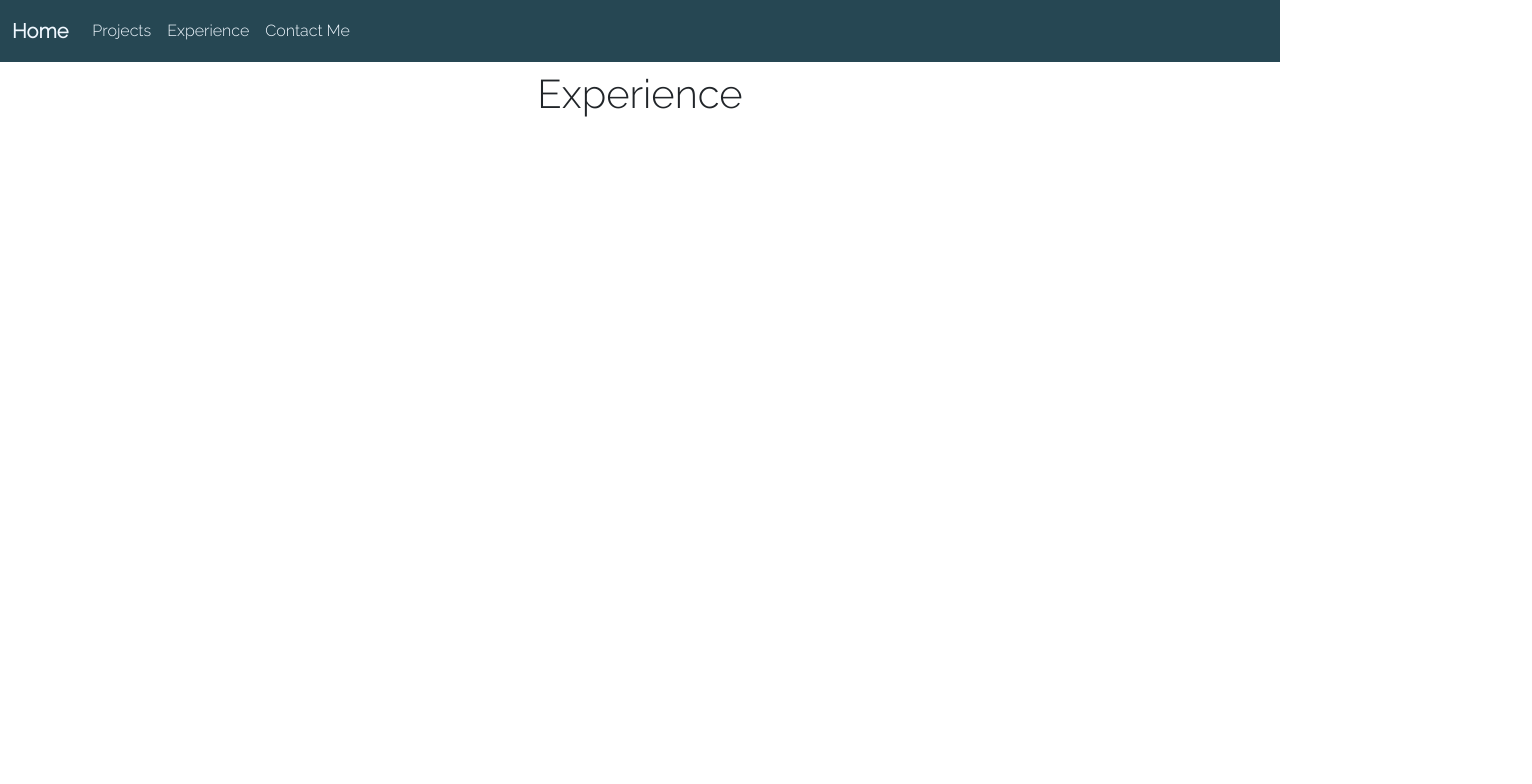
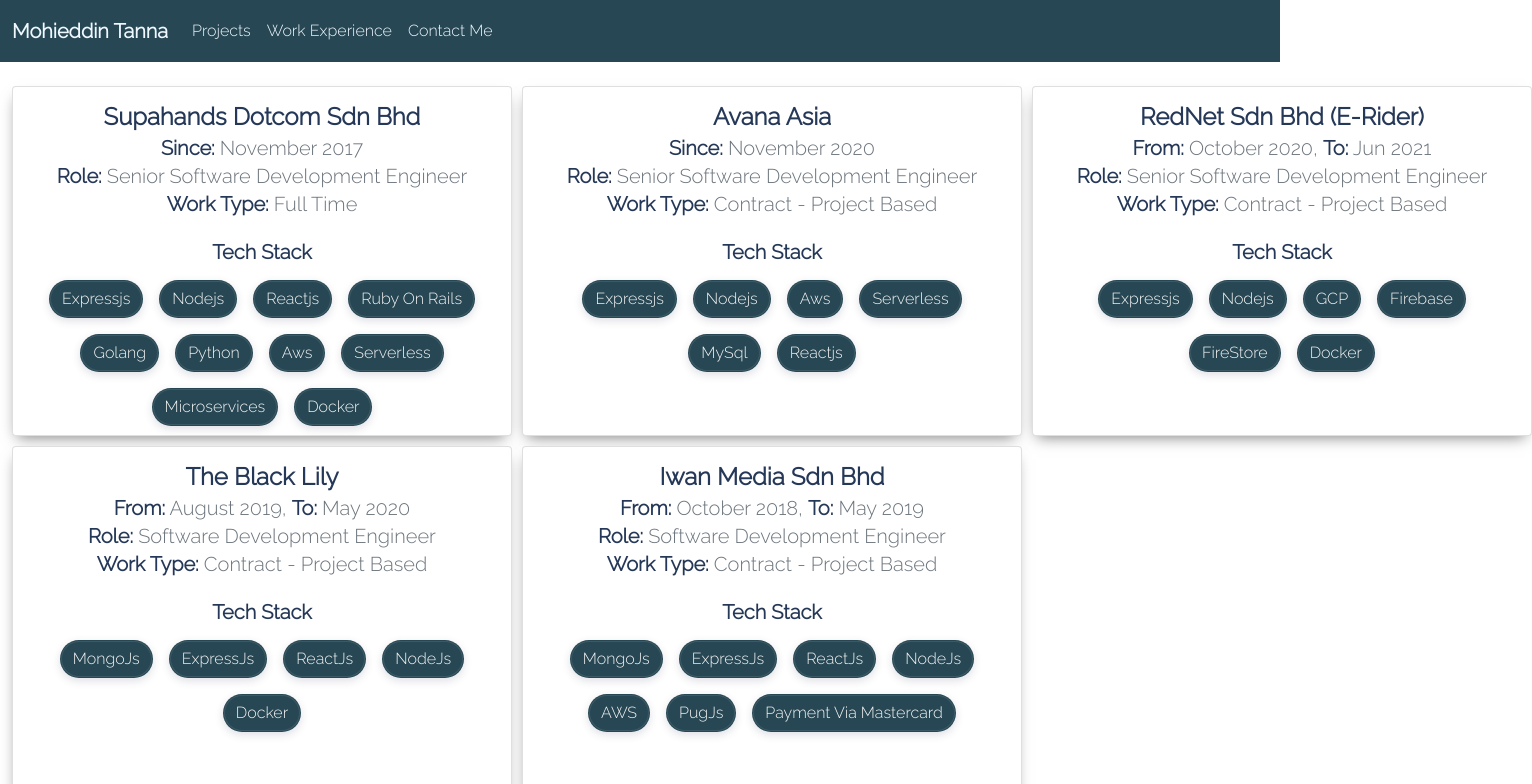
Before and after one commit to mohie93/portfolio, a React (Create React App) app: page /experience in a window 1280 px wide. Shown: the top 784 px of the page, 1532 px wide, since content can reach past the window. Built offline with nearby package versions, Linux system fonts and the light colour scheme.

Commit message:
Added Stuffs

```diff
--- a/package.json
+++ b/package.json
@@ -7,6 +7,7 @@
     "@testing-library/jest-dom": "^5.11.4",
     "@testing-library/react": "^11.1.0",
     "@testing-library/user-event": "^12.1.10",
+    "framer-motion": "^4.1.17",
     "gh-pages": "^3.1.0",
     "react": "^17.0.2",
     "react-dom": "^17.0.2",
--- a/public/index.html
+++ b/public/index.html
@@ -9,7 +9,8 @@
     <link href="https://cdn.jsdelivr.net/npm/bootstrap@5.0.1/dist/css/bootstrap.min.css" rel="stylesheet"
           integrity="sha384-+0n0xVW2eSR5OomGNYDnhzAbDsOXxcvSN1TPprVMTNDbiYZCxYbOOl7+AMvyTG2x" crossorigin="anonymous">
     <link href="https://fonts.googleapis.com/css2?family=Raleway:wght@300&display=swap" rel="stylesheet">
-    <title>Mohie Portfolio</title>
+    <script src="https://use.fontawesome.com/0db15e2c85.js"></script>
+    <title>Mohieddin Tanna</title>
 </head>
 <body>
 <noscript>You need to enable JavaScript to run this app.</noscript>
--- a/src/App.js
+++ b/src/App.js
@@ -1,19 +1,20 @@
-import {Route, Switch, BrowserRouter as Router} from 'react-router-dom'
-import Navbar from "./components/Navbar";
+import {Route, Switch, Redirect, BrowserRouter as Router} from 'react-router-dom'
+import Navbar from "./components/reusable/Navbar";
 import Introduction from "./components/Introduction";
 import ContactMe from "./components/ContactMe";
 import Experience from "./components/Experience";
 import Project from "./components/Project";
-import NoMatch from "./components/NoMatch";
+import NoMatch from "./components/reusable/NoMatch";
 
 function App() {
 
   return (
-    <div className="App">
-      <Navbar/>
+    <div>
       <Router basename={process.env.PUBLIC_URL}>
+        <Navbar/>
         <Switch>
-          <Route exact path={"/"} component={Introduction}/>
+          <Route exact path={"/"} render= {() => <Redirect to="/index" />}/>
+          <Route exact path={"/index"} component={Introduction}/>
           <Route exact path={"/projects"} component={Project}/>
           <Route exact path={"/experience"} component={Experience}/>
           <Route exact path={"/contact_me"} component={ContactMe}/>
--- a/src/assets/styles/index.css
+++ b/src/assets/styles/index.css
@@ -33,14 +33,90 @@
 
 .personal-image {
     vertical-align: middle;
-    width: 400px;
+    width: 330px;
     height: auto;
     border-radius: 50%;
     border: 5px solid #A6C6CD;
+    transition: box-shadow 0.7s ease-in-out;
+}
+
+.personal-image:hover {
+    box-shadow: -1px 7px 14px -6px rgba(13, 13, 13, 0.53);
+    -webkit-box-shadow: -1px 7px 14px -6px rgba(13, 13, 13, 0.53);
+    -moz-box-shadow: -1px 7px 14px -6px rgba(13, 13, 13, 0.53);
+    transition: box-shadow 0.7s ease-in-out;
 }
 
 .navbar-light {
     color: aliceblue !important;
+}
+
+.items-list {
+    display: grid;
+    grid-template-columns: repeat(3, 1fr);
+    grid-template-rows: 1fr 1fr;
+    gap: 10px;
+}
+
+.item {
+    place-self: center;
+    box-shadow: -1px 7px 14px -6px rgba(13, 13, 13, 0.53);
+    -webkit-box-shadow: -1px 7px 14px -6px rgba(13, 13, 13, 0.53);
+    -moz-box-shadow: -1px 7px 14px -6px rgba(13, 13, 13, 0.53);
+    transition: box-shadow 0.7s ease-in-out;
+    border-radius: 5px;
+}
+
+.item-title {
+    color: #253858;
+}
+
+.btn-trq {
+    background-color: #264753 !important;
+    color: whitesmoke;
+}
+
+.btn-trq:hover {
+    background-color: #264753 !important;
+    color: whitesmoke;
+    cursor: auto !important;
+}
+
+.card {
+    width: 500px;
+    height: 350px;
+}
+
+.social-link {
+    color: #A6C6CD;
+    text-decoration: none;
+    margin-left: 2px;
+}
+
+.social-link:hover {
+    text-decoration: underline;
+    color: #264753;
+}
+
+.social-icon {
+    color: #A6C6CD;
+    margin-left: 5px;
+    font-size: 40px;
+}
+
+.social-icon:hover {
+    cursor: pointer;
+    color: #264753;
+}
+
+.contact-me-container {
+    width: 50%;
+    box-shadow: -1px 7px 14px -6px rgba(13, 13, 13, 0.53);
+    -webkit-box-shadow: -1px 7px 14px -6px rgba(13, 13, 13, 0.53);
+    -moz-box-shadow: -1px 7px 14px -6px rgba(13, 13, 13, 0.53);
+    transition: box-shadow 0.7s ease-in-out;
+    border-radius: 5px;
+    padding: 5px;
 }
 
 @media only screen and (max-width: 768px) {
@@ -49,8 +125,40 @@
         width: 100%;
     }
 
+    .items-list {
+        padding: 5px;
+        display: grid;
+        grid-template-columns: repeat(1, 1fr);
+        grid-template-rows: 1fr;
+        gap: 5px;
+        column-gap: 40px;
+    }
+
+    .card {
+        width: 100% !important;
+    }
+
+    .item {
+        vertical-align: middle;
+        horiz-align: center;
+        height: fit-content;
+    }
+
     .personal-image {
         width: 200px;
         height: auto;
     }
+
+    .card {
+        width: 100%;
+        height: fit-content;
+    }
+
+    .contact-me-container {
+        width: 100%;
+    }
+
+    span{
+        display: block;
+    }
 }
--- a/src/components/Experience.js
+++ b/src/components/Experience.js
@@ -1,6 +1,90 @@
+import {motion} from 'framer-motion';
+
+const displayWorkingPeriod = company => {
+  if (!company.stillWorkingHere) {
+    return <h5 className="card-subtitle mb-2 text-muted">
+      <strong className={"item-title"}>From:</strong> {company.joinedDate}, <strong
+      className={"item-title"}>To:</strong> {company.resignDate} </h5>
+  } else {
+    return <h5 className="card-subtitle mb-2 text-muted"><strong
+      className={"item-title"}>Since:</strong> {company.joinedDate} </h5>
+  }
+};
+
+const companies = [
+  {
+    "name": "Supahands dotcom sdn bhd",
+    "joinedDate": "November 2017",
+    "resignDate": null,
+    "stillWorkingHere": true,
+    "techStack": "expressjs, nodejs, reactjs, ruby on rails, golang, python, aws, serverless, microservices, Docker",
+    "role": "Senior Software Development Engineer",
+    "workStyle": "full time"
+  },
+  {
+    "name": "Avana Asia",
+    "joinedDate": "November 2020",
+    "resignDate": null,
+    "stillWorkingHere": true,
+    "techStack": "expressjs, nodejs, aws, serverless, mySql, Reactjs",
+    "role": "Senior Software Development Engineer",
+    "workStyle": "Contract - Project based"
+  },
+  {
+    "name": "RedNet Sdn bhd (E-Rider)",
+    "joinedDate": "October 2020",
+    "resignDate": "Jun 2021",
+    "stillWorkingHere": false,
+    "techStack": "expressjs, nodejs, GCP, Firebase, FireStore, Docker",
+    "role": "Senior Software Development Engineer",
+    "workStyle": "Contract - Project based"
+  },
+  {
+    "name": "The Black Lily",
+    "joinedDate": "August 2019",
+    "resignDate": "May 2020",
+    "stillWorkingHere": false,
+    "techStack": "MongoJs, ExpressJs, ReactJs, NodeJs, Docker",
+    "role": "Software Development Engineer",
+    "workStyle": "Contract - Project based"
+  },
+  {
+    "name": "Iwan media sdn bhd",
+    "joinedDate": "October 2018",
+    "resignDate": "May 2019",
+    "stillWorkingHere": false,
+    "techStack": "MongoJs, ExpressJs, ReactJs, NodeJs, AWS, PugJs, Payment via mastercard",
+    "role": "Software Development Engineer",
+    "workStyle": "Contract - Project based"
+  }
+];
+
 function Experience() {
-  return <div className={"mt-2 text-center"}>
-    <h1>Experience</h1>
+  return <div className={"container-fluid mt-4 items-list text-center text-capitalize"}>
+    {
+      companies.map((company, index) => (
+        <motion.div key={index} className={"item"} whileHover={{scale: 1.02}}>
+          <div className="card">
+            <div className="card-body">
+              <h4 className="card-title text-center"><strong>{company.name}</strong></h4>
+              {displayWorkingPeriod(company)}
+              <h5 className="card-subtitle mb-2 text-muted"><strong
+                className={"item-title"}>Role:</strong> {company.role}
+              </h5>
+              <h5 className="card-subtitle mb-2 text-muted"><strong className={"item-title"}>Work
+                Type:</strong> {company.workStyle} </h5>
+              <h5 className="card-subtitle mb-2 text-muted text-center mt-4"><strong className={"item-title"}>Tech
+                Stack </strong></h5>
+              <div className="card-title text-center">
+                {company.techStack.split(',').map((item, index) => {
+                  return <span key={index} className="btn bt-sml btn-round btn-trq m-2">{item}</span>
+                })}
+              </div>
+            </div>
+          </div>
+        </motion.div>
+      ))
+    }
   </div>
 }
 
--- a/src/components/PersonalImage.js
+++ /dev/null
@@ -1,9 +0,0 @@
-import personalImage from '../assets/images/mohie.jpeg';
-
-function PersonalImage() {
-  return <div className={"container-fluid text-center mt-4"}>
-    <img src={personalImage} className={'personal-image'} alt={"avatar"}/>
-  </div>
-}
-
-export default PersonalImage
--- a/src/components/Project.js
+++ b/src/components/Project.js
@@ -1,6 +1,6 @@
 function Project() {
   return <div className={"mt-2 text-center"}>
-    <h1>Projects</h1>
+    <h1>Coming soon</h1>
   </div>
 }
 
--- a/src/components/Navbar.js
+++ b/src/components/reusable/Navbar.js
@@ -1,8 +1,8 @@
+import {Link} from 'react-router-dom'
 function Navbar() {
   return <nav className="navbar navbar-expand-lg navbar-light navbar-background-color navbar-text">
-    <div className="container-fluid ">
-      {/* eslint-disable-next-line jsx-a11y/anchor-is-valid */}
-      <a className="navbar-brand navbar-text" href={"/"}><strong>Home</strong></a>
+    <div className="container-fluid">
+      <Link to={"/index"} className={"navbar-brand navbar-text"}><strong>Mohieddin Tanna</strong></Link>
       <button className="navbar-toggler" type="button" data-bs-toggle="collapse" data-bs-target="#navbarNav"
               aria-controls="navbarNav" aria-expanded="false" aria-label="Toggle navigation">
         <span className="navbar-toggler-icon"/>
@@ -10,16 +10,13 @@
       <div className="collapse navbar-collapse" id="navbarNav">
         <ul className="navbar-nav ">
           <li className="nav-item ">
-            {/* eslint-disable-next-line jsx-a11y/anchor-is-valid */}
-            <a className="nav-link navbar-text" href={"/projects"}>Projects</a>
+            <Link to={"/projects"} className={"nav-link navbar-text"}>Projects</Link>
           </li>
           <li className="nav-item">
-            {/* eslint-disable-next-line jsx-a11y/anchor-is-valid */}
-            <a className="nav-link navbar-text" href={"/experience"}>Experience</a>
+            <Link to={"/experience"} className={"nav-link navbar-text"}>Work Experience</Link>
           </li>
           <li className="nav-item">
-            {/* eslint-disable-next-line jsx-a11y/anchor-is-valid */}
-            <a className="nav-link navbar-text" href={"/contact_me"}>Contact Me</a>
+            <Link to={"/contact_me"} className={"nav-link navbar-text"}>Contact Me</Link>
           </li>
         </ul>
       </div>
--- a/src/components/NoMatch.js
+++ b/src/components/reusable/NoMatch.js
@@ -1,4 +1,4 @@
-import '../assets/styles/404.css';
+import '../../assets/styles/404.css';
 
 function NoMatch() {
   return <div className="error-content">
--- /dev/null
+++ b/src/components/reusable/PersonalImage.js
@@ -0,0 +1,11 @@
+import personalImage from '../../assets/images/mohie.jpeg';
+import {motion} from 'framer-motion';
+
+function PersonalImage() {
+  return <div className={"container-fluid text-center mt-4"}>
+    <motion.img animate={{scale: 1.05}} transition={{duration: 0.5}} whileHover={{ scale: 1.07 }} src={personalImage} className={'personal-image'}
+                alt={"avatar"}/>
+  </div>
+}
+
+export default PersonalImage
```
Also changed, not shown: src/components/ContactMe.js (+22 -3 lines), src/components/Introduction.js (+14 -8 lines), 1 other file (tests, documents, lock files or other folders).
